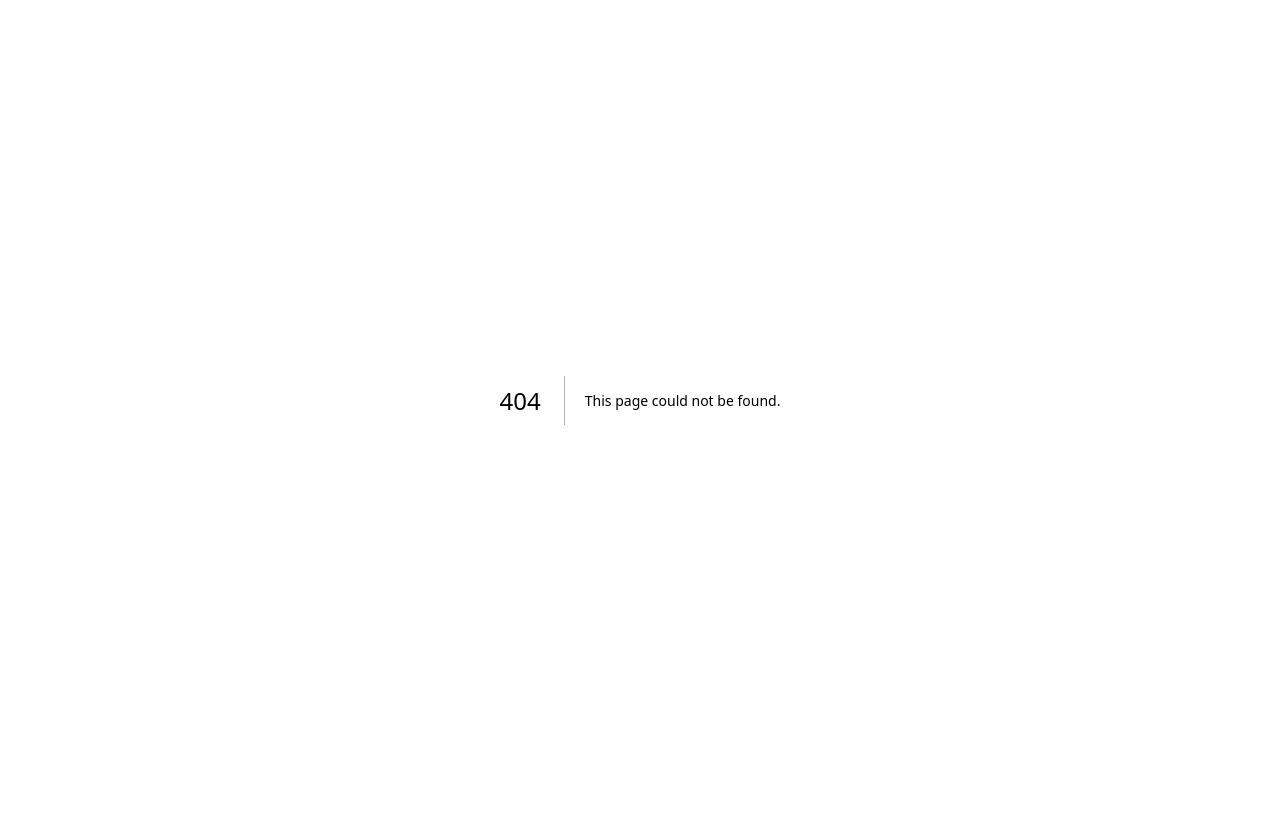
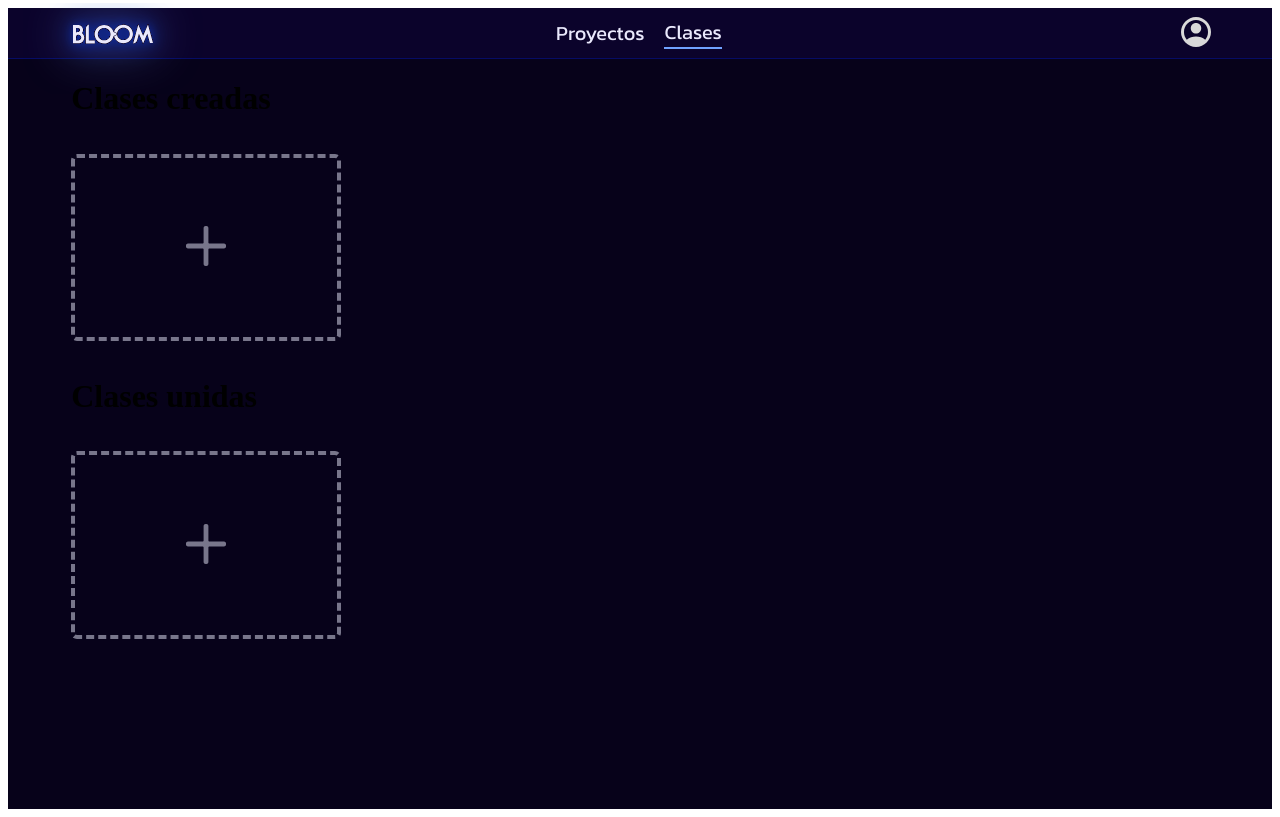
Before and after one commit to Agusschajris/BLOOM, a Next.js app in the folder bloom/: page /classes in a window 1280 px wide. Before the commit this address had no page. Built offline with nearby package versions, Linux system fonts and the light colour scheme.

Commit message:
feat: classes dashboard

```diff
--- /dev/null
+++ b/bloom/components/classPreview.tsx
@@ -0,0 +1,17 @@
+import React from "react";
+import style from '@styles/classesPrev.module.scss'
+
+interface Props{
+    id: number,
+    name: string;
+}
+
+const ClassPreview: React.FC<Props> = ({id, name}) => {
+    return(
+    <div className={style.container}>
+        <h1 className={style.name}>{name}</h1>
+    </div>
+    )
+};
+
+export default ClassPreview;
--- a/bloom/components/navBar.tsx
+++ b/bloom/components/navBar.tsx
@@ -17,7 +17,7 @@ const NavBar: React.FC = () => {
       classProyect = style.selected;
       classClass = style.notSelected;
       break;
-    case "/clases":
+    case "/classes":
       classProyect = style.notSelected;
       classClass = style.selected;
       break;
@@ -32,7 +32,7 @@ const NavBar: React.FC = () => {
   }
 
   const handleClasses = () => {
-
+    router.push('/classes')
   }
 
   const handleUser = () => {
--- /dev/null
+++ b/bloom/pages/classes.tsx
@@ -0,0 +1,63 @@
+import React, { useEffect, useState } from "react";
+import NavBar from "@components/navBar";
+import styles from "@styles/classes.module.scss";
+import masSVG from "@public/masClasses.svg";
+import Image from "next/image";
+import ClassPreview from "@/components/classPreview";
+
+interface Class {
+    id: number;
+    name: string;
+}
+
+const ClassesPage: React.FC = () => {
+    const [classesCreated, setClassesCreated] = useState<Class[]>([]);
+    const [joinedClasses, setJoinedClasses] = useState<Class[]>([]);
+
+    useEffect(() => {
+        // Acá van los dos fetch!!
+    }, []);
+
+    const handleNewClass = () => {
+
+    };
+
+    const handleJoinClass = () => {
+
+    };
+
+    return (
+        <>
+            <NavBar />
+            <div className={styles.mainPage}>
+                <div className={styles.container}>
+                    <h1 className={styles.title}>Clases creadas</h1>
+                    <div className={styles.classesContainer}>
+                        <button className={styles.newClassBtn} onClick={handleNewClass}>
+                            <Image src={masSVG} alt="nueva clase" className={styles.masSVG} />
+                        </button>
+                        <div className={styles.createdClasses}>
+                            {classesCreated.map((project) => (
+                                <ClassPreview key={project.id} id={project.id} name={project.name} />
+                            ))}
+                        </div>
+                    </div>
+
+                    <h1 className={styles.title}>Clases unidas</h1>
+                    <div className={styles.classesContainer}>
+                        <button className={styles.newClassBtn} onClick={handleJoinClass}>
+                            <Image src={masSVG} alt="unirse a una clase" className={styles.masSVG} />
+                        </button>
+                        <div className={styles.joinedClasses}>
+                            {joinedClasses.map((joinedClass) => (
+                                <ClassPreview key={joinedClass.id} id={joinedClass.id} name={joinedClass.name} />
+                            ))}
+                        </div>
+                    </div>
+                </div>
+            </div>
+        </>
+    );
+};
+
+export default ClassesPage;
--- /dev/null
+++ b/bloom/styles/classes.module.scss
@@ -0,0 +1,44 @@
+.mainPage{
+    background-color: #07021A;
+    height: calc(100vh - 50px);
+    display: flex;
+    flex-direction: column;
+    align-items: center;
+    justify-content: center;
+}
+
+.container{
+    width: 90%;
+    height: 100%;
+    border: #07021A;
+}
+
+.tittle{
+    margin-top: 20px;
+    font-size: 35px;
+}
+
+.classesContainer{
+    height: 25%;
+    padding-top: 15px;
+    padding-bottom: 15px;
+    width: 100%;
+    display: flex;
+    flex-wrap: nowrap;
+}
+
+.newClassBtn{
+    width: 270px;
+    background-color: #07021A;
+    border: 4px dashed rgb(234, 233, 252, 0.5);
+    border-radius: 6px;
+    cursor: pointer;
+}
+
+.newClassBtn:hover{
+    border-color: #EAE9FC;
+}
+
+.createdClasses{
+    overflow-x: scroll;
+}
```
Also changed, not shown: bloom/public/masClasses.svg (added), bloom/styles/classesPrev.module.scss (added).
